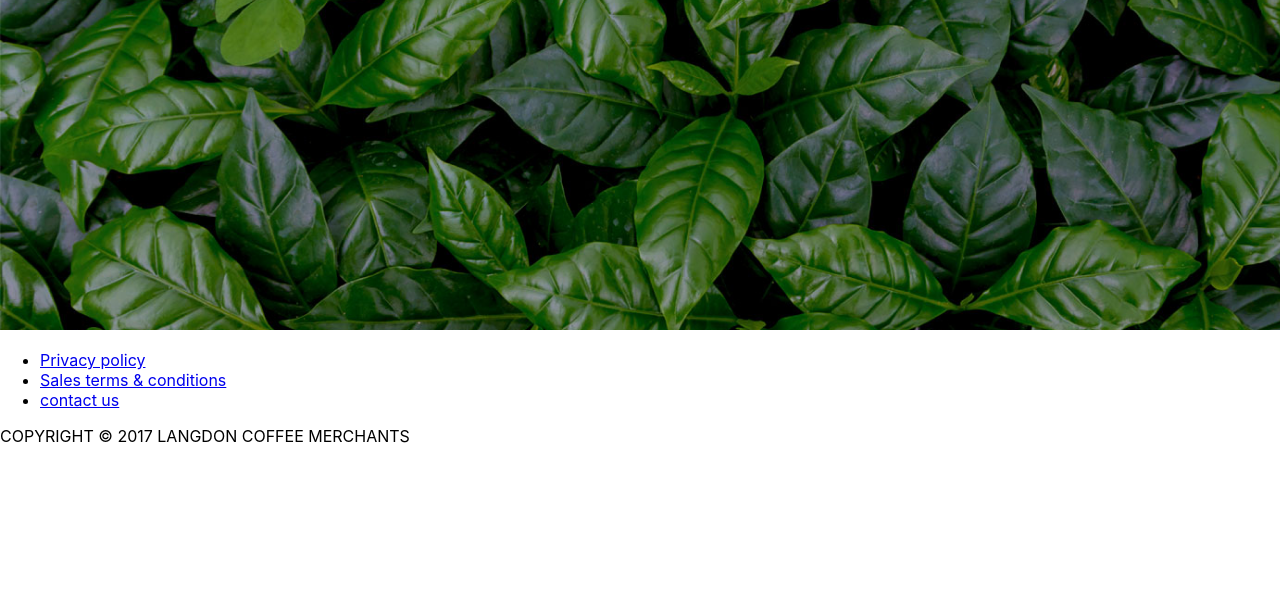
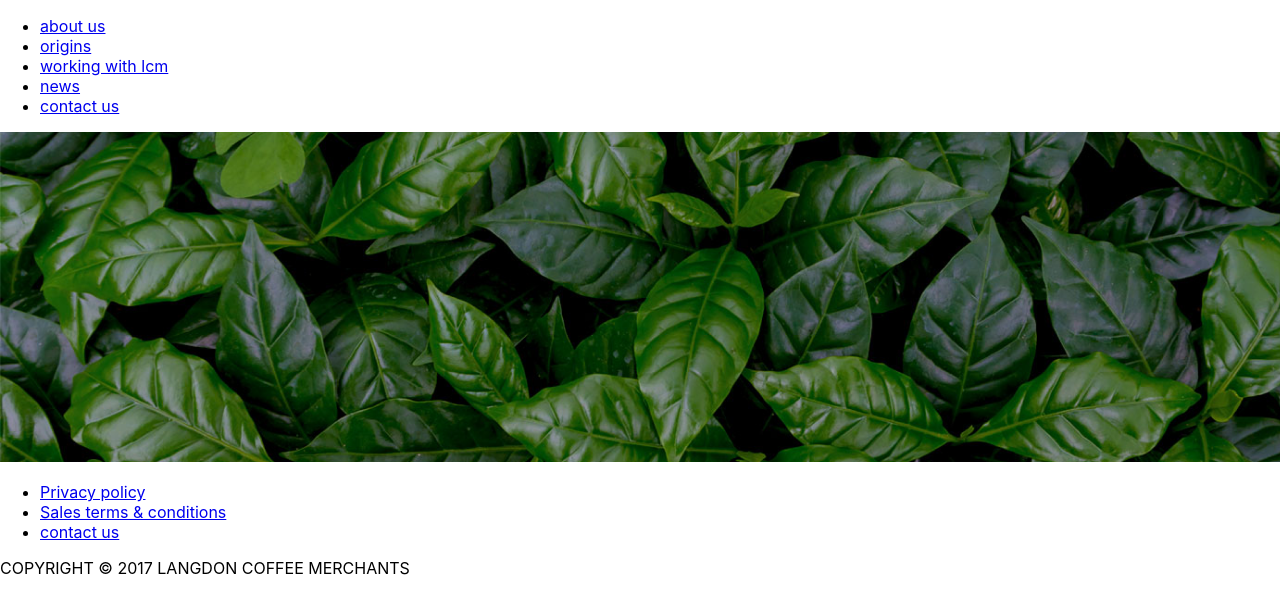
Before and after one commit to oleks11redka/Langdon_Coffee, a React (Create React App) app: page /news/1 in a window 1280 px wide. Shown: the top 614 px of the page. Built offline with nearby package versions, Linux system fonts and the light colour scheme.

Commit message:
NavBar element now visible

```diff
--- a/src/components/App/App.jsx
+++ b/src/components/App/App.jsx
@@ -1,6 +1,5 @@
 import React, { Component } from "react";
 import { BrowserRouter as Router, Route } from "react-router-dom";
-import NavBar from "../pages/NavBar/NavBar";
 import Home from "../pages/Home/Home";
 import Origins from "../pages/Origins/Origins";
 import ContactUs from "../pages/ContactUs/ContactUs";
@@ -11,6 +10,7 @@ import Article from "../pages/Article/Article";
 import WorkInProgress from "../pages/WorkInProgress/WorkInProgress";
 import Footer from "../elements/Footer/Footer";
 import GeneralButton from "../elements/GeneralButton/GeneralButton";
+import NavBar from "../elements/NavBar/NavBar"
 
 import "./App.scss";
 
@@ -18,7 +18,7 @@ export default class App extends Component {
   render() {
     return (
       <Router>
-        {/* <NavBar /> */}
+        <NavBar />
 
         {/* Пример кнопки которая переходит уже по ссылке */}
         {/* <GeneralButton exact link='/' buttonName='Origins' /> */}
--- a/src/components/elements/NavBar/NavBar.jsx
+++ b/src/components/elements/NavBar/NavBar.jsx
@@ -4,11 +4,11 @@ import "./NavBar.scss";
 
 export default class NavBar extends Component {
   navbar = [
-    { itemName: "about us", id: 1, url: "/about_us" },
+    { itemName: "about us", id: 1, url: "/about-us" },
     { itemName: "origins", id: 2, url: "/origins" },
-    { itemName: "working with lcm", id: 3, url: "/working_with_lcm" },
+    { itemName: "working with lcm", id: 3, url: "/working-with-lcm" },
     { itemName: "news", id: 4, url: "/news" },
-    { itemName: "contact us", id: 5, url: "/contact_us" },
+    { itemName: "contact us", id: 5, url: "/contact-us" },
   ];
 
   render() {
```
